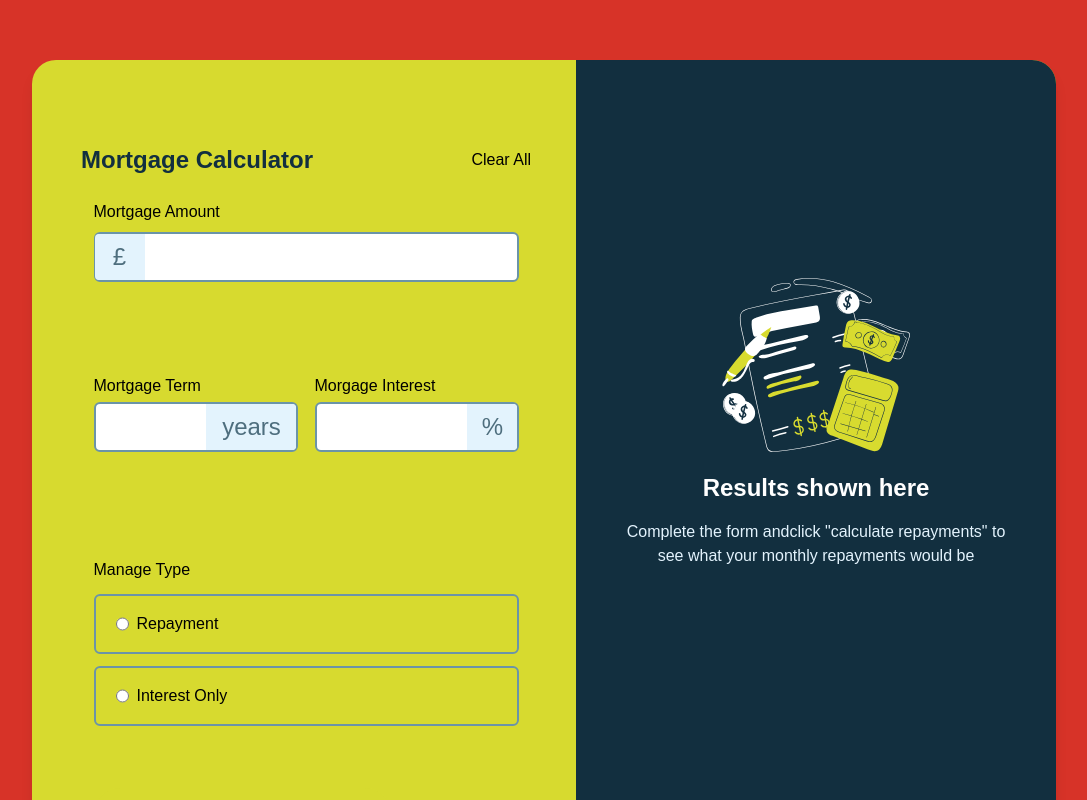
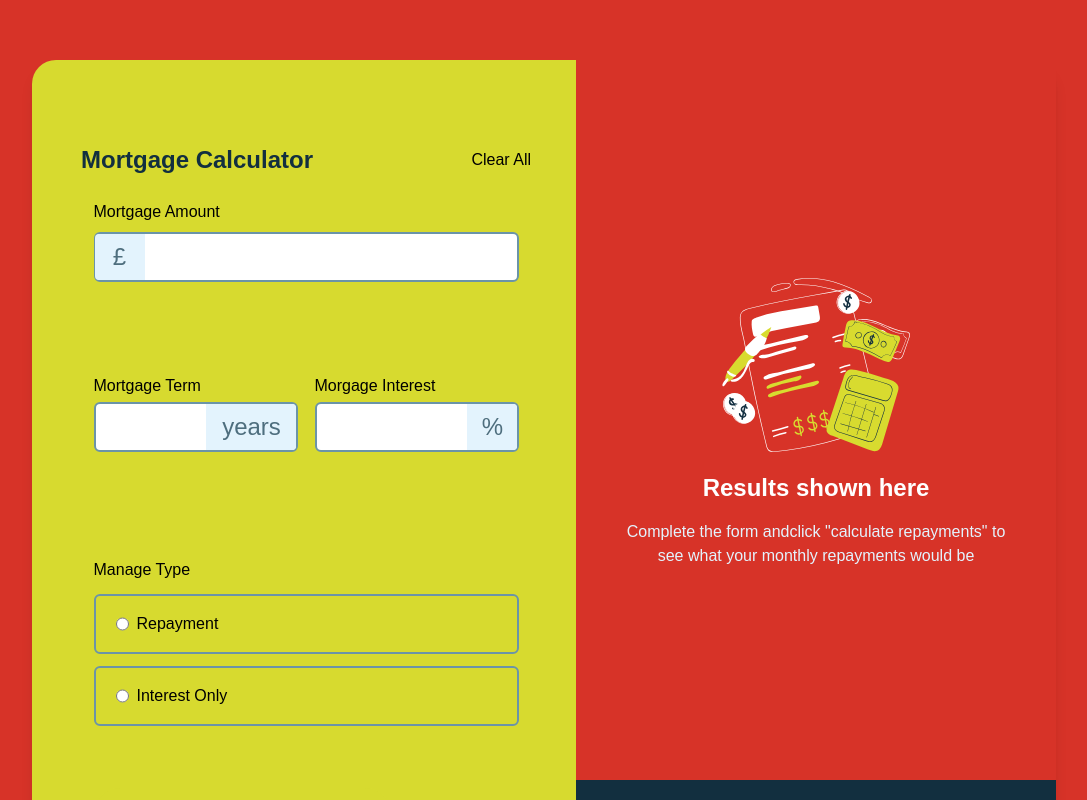
Before and after one commit to Maobugichi/mortgage, a React (Vite) app: page / in a window 1280 px wide. Shown: the top 800 px of the page, without its empty margins (96-1183 px from the left). Built offline with nearby package versions, Linux system fonts and the light colour scheme.

Commit message:
initial commit4

```diff
--- a/src/components/Results.jsx
+++ b/src/components/Results.jsx
@@ -15,7 +15,7 @@ export default function Result({result,isMortgage,isRepaid}) {
           <h3 className="text-xl font-semibold text-white ">Your results</h3>
           <p className="w-[95%] text-slate-500">Your results are shown below based on the information you provided. To adjust the results, edit the form and click "calculate repayment again"</p>
          <div className="h-[75%] border-t-4 border-lime rounded-lg flex items-center bg-slater">
-            <div className=" h-[80%] w-[90%] mx-auto flex flex-col gap-5">
+            <div className=" h-[60%] w-[90%] mx-auto flex flex-col gap-5">
              <div className="border-b border-slate-500 h-[60%]">
               <p className="text-slate-500">Your monthly repayments</p>
               <p className="text-[70px] text-lime">£{result.monthly}</p>
@@ -30,7 +30,7 @@ export default function Result({result,isMortgage,isRepaid}) {
         </div>
 
         :
-        <div className="h-[90%]  lg:h-[90vh]  flex flex-col items-center justify-center">
+        <div className="h-[90%] bg-red  lg:h-[90vh]  flex flex-col items-center justify-center">
         <img className="h-[200px]" src={empty} alt="empty illustration" />
         <h2 className="text-2xl text-center text-white font-semibold lg:mb-4">Results shown here</h2>
         <p className="w-[80%] text-slate-100 text-center mx-auto">Complete the form andclick "calculate repayments" to see what your monthly repayments would be</p>
```
